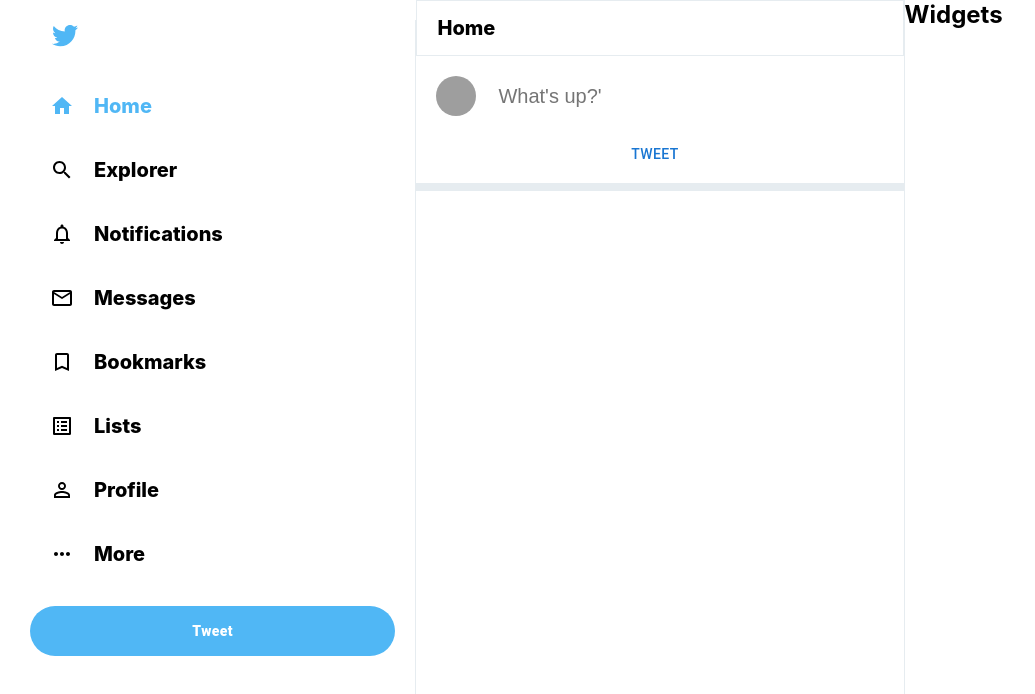
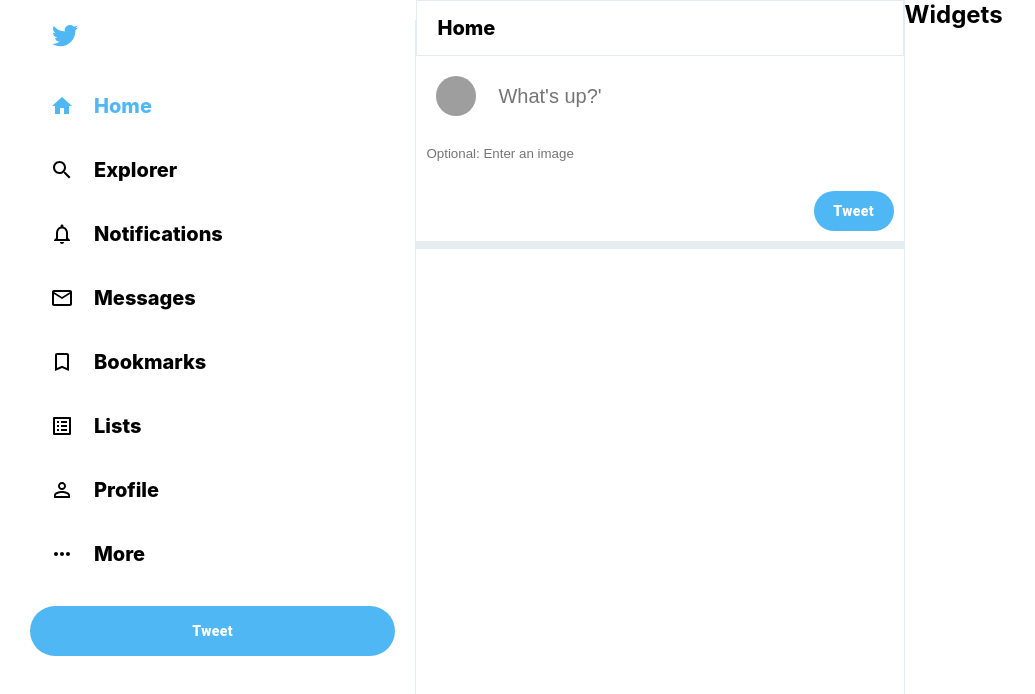
Before and after one commit to Luigi594/Twitter-clone, a React (Create React App) app: page / in a window 1280 px wide. Shown: the top 694 px of the page, without its empty margins (0-1035 px from the left). Built offline with nearby package versions, Linux system fonts and the light colour scheme; grey boxes are pictures that could not be loaded.

Commit message:
Heading to build the post component

```diff
--- a/src/components/Feed.js
+++ b/src/components/Feed.js
@@ -1,5 +1,6 @@
 import React from 'react';
 import styled from 'styled-components';
+import Post from './Post';
 import TweetBox from './TweetBox';
 
 function Feed() {
@@ -15,6 +16,7 @@
         <TweetBox />
 
         {/** Post reusable component */}
+        <Post />
     </FeedContainer>
   )
 }
--- /dev/null
+++ b/src/components/Post.js
@@ -0,0 +1,12 @@
+import React from 'react';
+import styled from 'styled-components';
+
+function Post() {
+  return (
+    <div>
+
+    </div>
+  )
+}
+
+export default Post;
--- a/src/components/TweetBox.js
+++ b/src/components/TweetBox.js
@@ -11,10 +11,10 @@
             <TweetBoxInput>
                 <Avatar src="https://is4-ssl.mzstatic.com/image/thumb/Music118/v4/82/54/ae/8254ae74-339b-de39-4d00-53e5868cfb06/source/600x600bb.jpg"/>
                 <input type="text" placeholder="What's up?'" />
-                {/* <input type="file" placeholder="Enter an image"/> */}
             </TweetBoxInput>
+                <input className='tweetBox_imageInput' type="text" placeholder="Optional: Enter an image"/>
 
-            <Button>Tweet</Button>
+            <Button className='tweetBox_button'>Tweet</Button>
         </form>
     </TweetBoxContainer>
   )
@@ -33,6 +33,27 @@
         display: flex;
         flex-direction: column;
     }
+
+    > form > .tweetBox_button{
+
+        background-color: var(--twitter-color) !important;
+        border: none !important;
+        color: white !important;
+        font-weight: 900 !important;
+        text-transform: inherit !important;
+        border-radius: 30px !important;
+        width: 80px;
+        height: 40px !important;
+        margin-top: 20px !important;
+        margin-left: auto !important;
+    }
+
+    > form > .tweetBox_imageInput{
+
+        border: none;
+        outline: none;
+        padding: 10px;
+    }
 `;
 
 const TweetBoxInput = styled.div`
```
